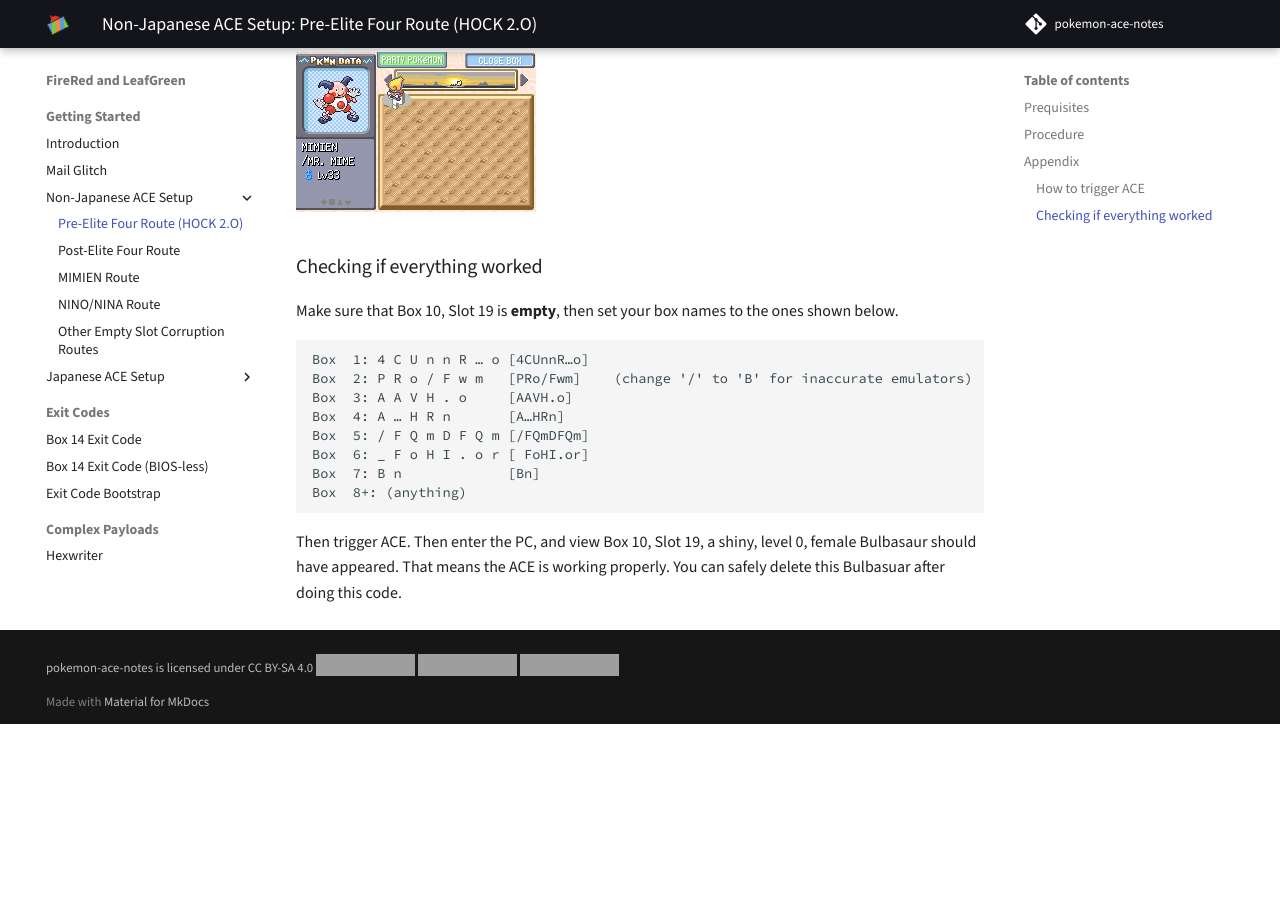
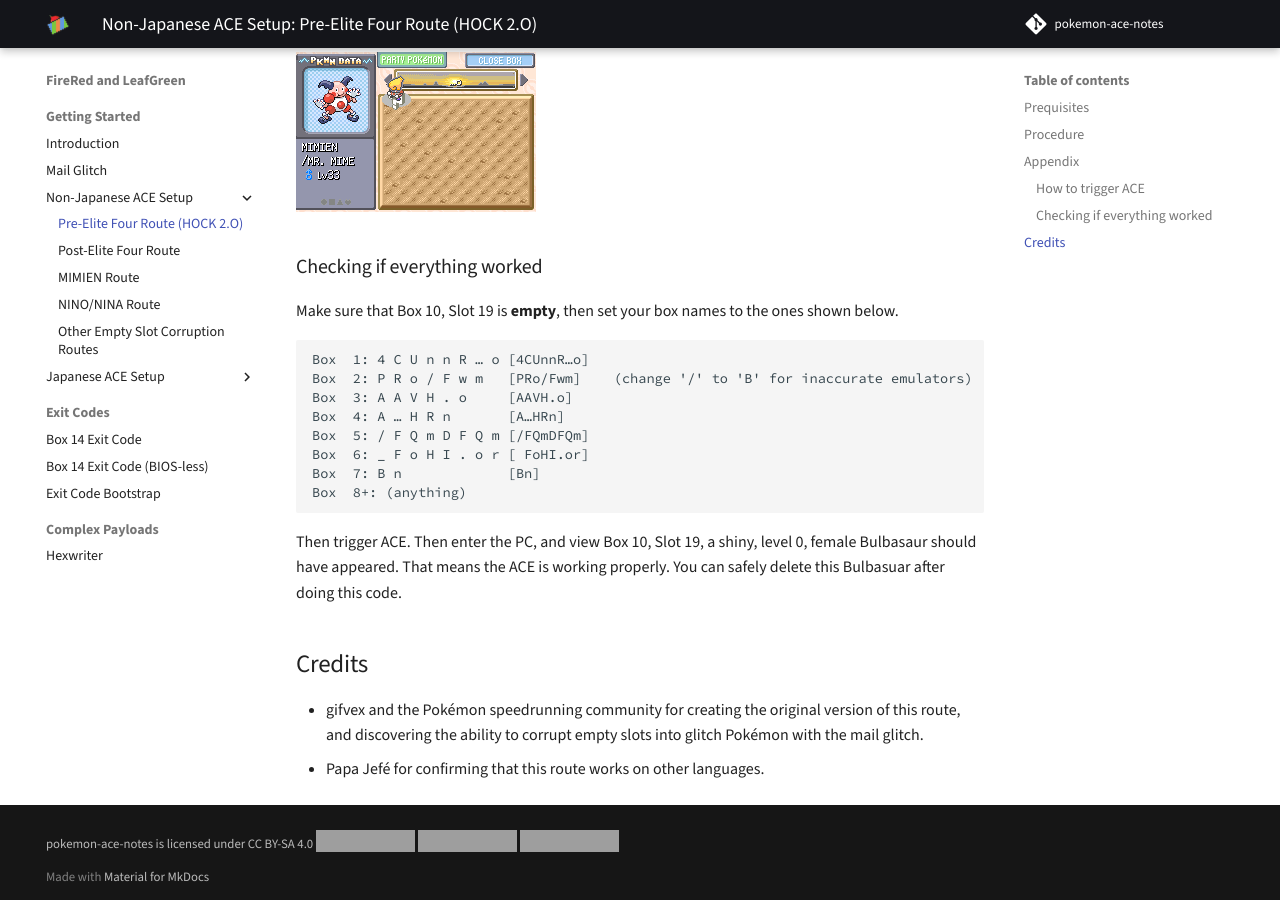
Before and after one commit to pomeg-letterbombers/pokemon-ace-notes, an MkDocs documentation site: the page built from docs/frlg/getting-started/non-jpn-ace/pre-e4-route.md, in a window 1280 px wide and 900 px high, scrolled down 4303 px. Built offline with MkDocs 1.6.1 and Material for MkDocs 9.7.7, drawn with Linux system fonts in a browser that asks for light colours; comment, search, counter and statistics services are not loaded; before the commit the page ends 5027 px from its top, so only the background shows below that; grey boxes are pictures that could not be loaded.

Commit message:
Acknowledge people who contributed to these routes.

````diff
--- a/docs/frlg/getting-started/non-jpn-ace/pre-e4-route.md
+++ b/docs/frlg/getting-started/non-jpn-ace/pre-e4-route.md
@@ -308,3 +308,8 @@ Box  8+: (anything)
 ```
 
 Then trigger ACE. Then enter the PC, and view Box 10, Slot 19, a shiny, level 0, female Bulbasaur should have appeared. That means the ACE is working properly. You can safely delete this Bulbasuar after doing this code.
+
+## Credits
+
+*   gifvex and the Pokémon speedrunning community for creating the original version of this route, and discovering the ability to corrupt empty slots into glitch Pokémon with the mail glitch.
+*   Papa Jefé for confirming that this route works on other languages.
````
Also changed, not shown: docs/frlg/getting-started/non-jpn-ace/post-e4-route.md (+5 -0 lines).
